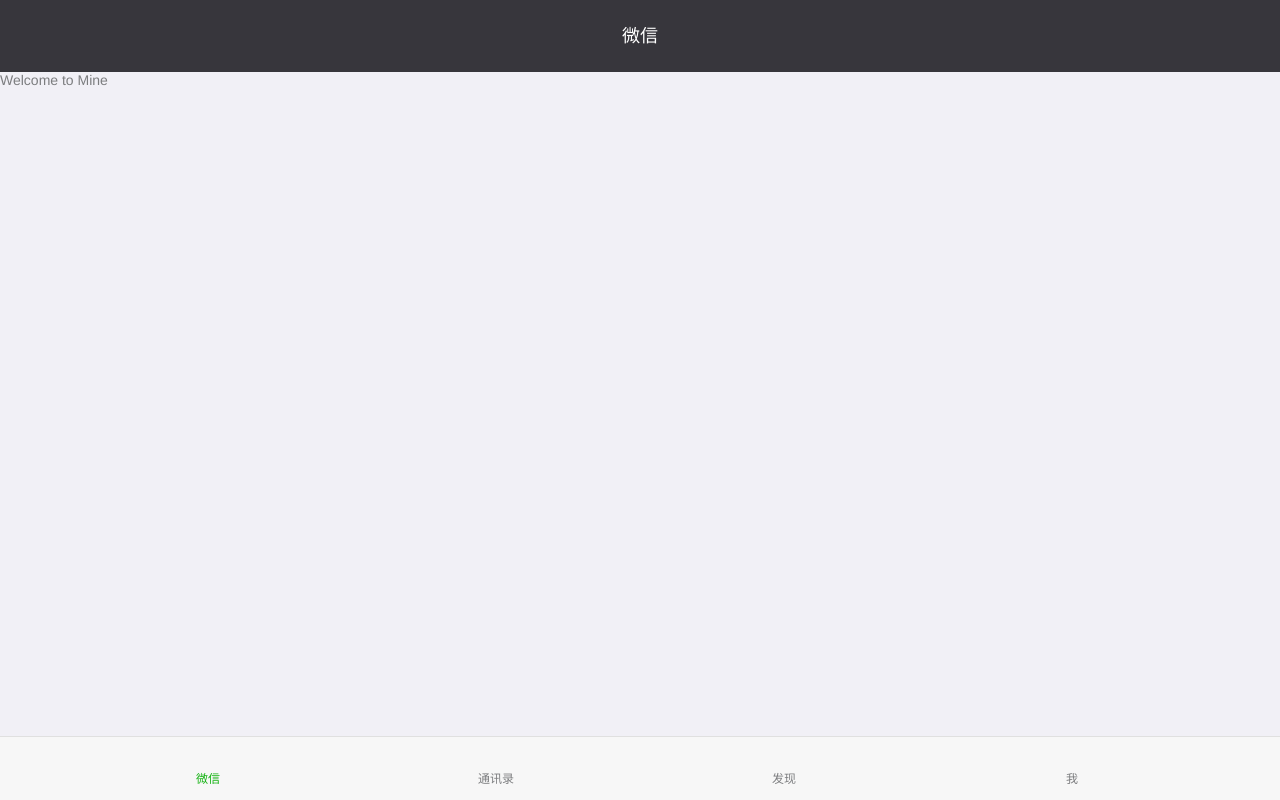
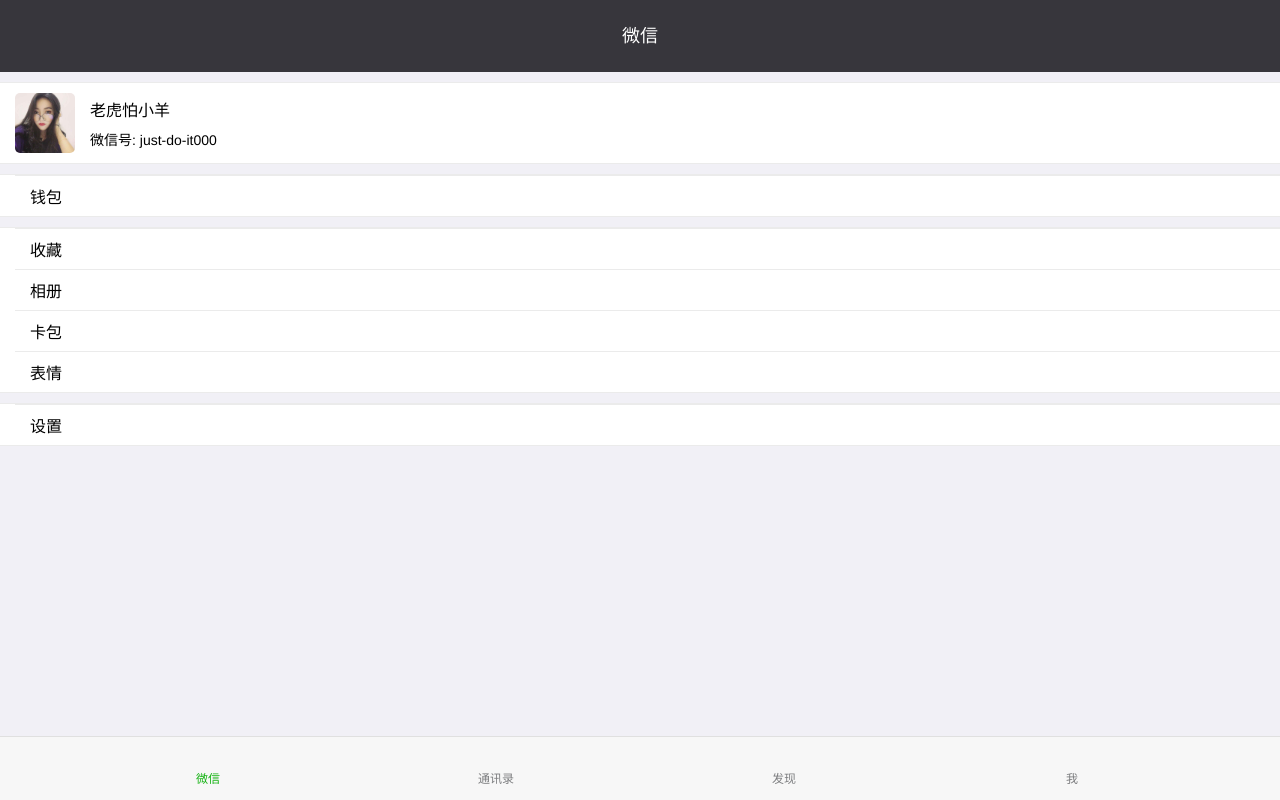
Before and after one commit to AlbertYu8467/weixin-project, a Vue app: page /#/mine in a window 1280 px wide. Built offline with nearby package versions, Linux system fonts and the light colour scheme; a small style sheet from the web is missing.

Commit message:
发现&wo页面

```diff
--- a/index.html
+++ b/index.html
@@ -5,7 +5,7 @@
     <meta charset="utf-8">
     <meta name="viewport" content="width=device-width,initial-scale=1.0">
     <title>weixin-project</title>
-    <link rel="stylesheet" href="//at.alicdn.com/t/font_642721_o1eeznsacgjmunmi.css">
+    <link rel="stylesheet" href="//at.alicdn.com/t/font_642721_b7fs1td78xvtpgb9.css">
 </head>
 
 <body>
--- /dev/null
+++ b/src/components/common/term.vue
@@ -0,0 +1,52 @@
+<template>
+  <div class="term-item">
+      <div class="term-left">
+         <i :class="['iconfont',className]" :style="{'color':color}"></i>
+        <span class="term-name">{{name}}</span>
+      </div>
+      <div class="term-right">
+        <i class="iconfont icon-previewright"></i>
+      </div>
+  </div>
+</template>
+<script>
+export default {
+    props:['name','className','color'],
+  name:'term'
+}
+</script>
+<style scoped>
+    .term-item {
+        display: flex;
+        justify-content: space-between;
+        align-items: center;
+        padding: 5px 0;
+        border-top:1px solid #EBEBEB;
+    }
+    .term-item {
+        cursor: pointer;
+    }
+    .term-left {
+        height: 30px;
+        display: flex;
+        align-items: center;
+    }
+    .term-left i{
+        font-size: 20px;
+    }
+    .term-name {
+        font-size: 16px;
+        color:#000;
+        margin-left: 15px;
+    }
+    .term-right {
+        width: 30px;
+        height: 30px;
+        text-align: center;
+        line-height: 30px;
+    }
+    .term-right i {
+        font-size: 22px;
+        color:#D0D0D0;
+    }
+</style>
--- a/src/components/contacts/rightCap.vue
+++ b/src/components/contacts/rightCap.vue
@@ -8,7 +8,7 @@
 export default {
   data(){
     return {
-      capList:[...'ABCDEFGHIJKLMNOPQRSTUVWXYZ']
+      capList:[...'ABCDEFGHIJKLMNOPQRSTUVWXYZ#']
     }
   }
 }
@@ -17,7 +17,7 @@
   .right{
     position: fixed;
     right: 10px;
-    top:24vh;
+    top:20vh;
     width: 20px;
   }
   .caption{
--- a/src/components/find/find.vue
+++ b/src/components/find/find.vue
@@ -1,22 +1,48 @@
 <template>
-  <div class="wx">
-    <p>{{msg}}</p>
+  <div class="find container">
+    <div class="term-container">
+      <term name='朋友圈' className='icon-pengyouquan' color='#5DD500'></term>
+    </div>
+    <div class="term-container">
+      <term name='扫一扫' className='icon-saoyisao' color='#00BAF2'></term>
+      <term name='摇一摇' className='icon-weixinyaoyiyaoicon' color='#00BAF2'></term>
+    </div>
+    <div class="term-container">
+      <term name='附近的人' className='icon-fujin' color='#01B5FC'></term>
+      <term name='漂流瓶' className='icon-bottle' color='#01B5FC'></term>
+    </div>
+    <div class="term-container">
+      <term name='小程序' className='icon-xiaochengxu' color='#7384D1'></term>
+    </div>
   </div>
 </template>
 
 <script>
-
+import term from '@/components/common/term'
+import {mapMutations} from 'vuex'
 export default {
   name: 'contacts',
+  components:{
+    term
+  },
   data () {
     return {
       msg: 'Welcome to Find'
     }
-  }
+  },
 }
 </script>
 
 <!-- Add "scoped" attribute to limit CSS to this component only -->
 <style scoped>
-
+  .find {
+    padding-top:10px;
+  }
+  .term-container{
+    border-top:1px solid #EBEBEB;
+    border-bottom:1px solid #EBEBEB;
+    margin-bottom: 10px;
+    padding-left: 15px;
+    background: #fff;
+  }
 </style>
--- a/src/components/header/header.vue
+++ b/src/components/header/header.vue
@@ -2,6 +2,9 @@
   <div class="header">
       <div class="header-name">{{this.title}}</div>
       <div class="add-friend" v-if="this.title == '通讯录' ">
+          <i class="iconfont icon-mn_tianjiahaoyou"></i>
+      </div>
+      <div class="add-friend" v-else-if="this.title == '微信' ">
           <i class="iconfont icon-jia"></i>
       </div>
   </div>
--- a/src/components/mine/mine.vue
+++ b/src/components/mine/mine.vue
@@ -1,12 +1,42 @@
 <template>
-  <div class="wx">
-    <p>{{msg}}</p>
+  <div class="mine">
+    <div class="term-container">
+      <div class="intro">
+        <div class="person-avatar">
+          <img src="/static/dan.jpg" alt="">
+        </div>
+        <div class="intro-middle">
+          <div class="intro-nickname">老虎怕小羊</div>
+          <div class="intro-wx">微信号: just-do-it000</div>
+        </div>
+        <div class="intro-rignt">
+          <i class="iconfont icon-erweima"></i>
+          <i class="iconfont icon-previewright"></i>
+        </div>
+      </div>
+    </div>
+    <div class="term-container">
+      <term name='钱包' className='icon-qianbao' color='#11AEFF'></term>
+    </div>
+    <div class="term-container">
+      <term name='收藏' className='icon-shoucang' color='#FD504A'></term>
+      <term name='相册' className='icon-xiangce' color='#08B2FA'></term>
+      <term name='卡包' className='icon-qiabao' color='#A0DA0A'></term>
+      <term name='表情' className='icon-biaoqing' color='#FEC403'></term>
+    </div>
+    <div class="term-container">
+      <term name='设置' className='icon-icon-test' color='#06ADFF'></term>
+    </div>
   </div>
 </template>
 
 <script>
+import term from '@/components/common/term.vue'
 export default {
   name: 'mine',
+  components:{
+    term
+  },
   data () {
     return {
       msg: 'Welcome to Mine'
@@ -17,5 +47,47 @@
 
 <!-- Add "scoped" attribute to limit CSS to this component only -->
 <style scoped>
-
+  .mine {
+    padding-top:10px;
+  }
+  .term-container{
+    border-top:1px solid #EBEBEB;
+    border-bottom:1px solid #EBEBEB;
+    margin-bottom: 10px;
+    padding-left: 15px;
+    background: #fff;
+  }
+  .intro {
+    display: flex;
+    padding: 10px 0;
+    padding-right:10px;
+  }
+  .person-avatar {
+    width: 60px;
+    height: 60px;
+  }
+  .person-avatar img {
+    width: 100%;
+    height: 100%;
+    border-radius: 5px;
+  }
+  .intro-middle {
+    display: flex;
+    flex-grow: 1;
+    flex-direction: column;
+    justify-content: space-around;
+    margin-left:15px;
+    color:#000;
+  }
+  .intro-nickname {
+    font-size: 16px;
+  }
+  .intro-rignt {
+    display: flex;
+    align-items: center;
+  }
+  .intro-rignt i{
+    font-size: 22px;
+    color: #D0D0D0;
+  }
 </style>
--- /dev/null
+++ b/src/components/weixin/notice.vue
@@ -0,0 +1,58 @@
+<template>
+  <div class="notice-item">
+      <div class="notice-avatar">
+          <img :src="'/static/'+note.src" alt="">
+      </div>
+      <div class="notice-content">
+          <div class="up">
+              <div class="nickname">{{note.nickName}}</div>
+              <div class="time">{{note.time}}</div>
+          </div>
+          <div class="down">
+              <div class="text">{{note.txt}}</div>
+          </div>
+      </div>
+  </div>
+</template>
+<script>
+export default {
+  props:['note']
+}
+</script>
+<style scoped>
+    .notice-item {
+        display: flex;
+        padding: 10px;
+        border-bottom: 1px solid #EBEBEB;
+        align-items: center;
+        background: #fff;
+    }
+    .notice-avatar {
+        width: 40px;
+        height: 40px;
+    }
+    .notice-avatar img{
+        width: 100%;
+        height: 100%;
+    }
+    .notice-content {
+        flex-grow: 1;
+        margin-left:10px;
+    }
+    .up {
+        display: flex;
+        justify-content: space-between;
+        margin-bottom: 5px;
+    }
+    .time {
+        font-size:12px;
+    }
+    .nickname {
+        color: #000;
+        font-size: 14px;
+        margin-left:0;
+    }
+    .down .text{
+        font-size: 12px;
+    }
+</style>
--- a/src/components/weixin/weixin.vue
+++ b/src/components/weixin/weixin.vue
@@ -1,21 +1,79 @@
 <template>
-  <div class="wx">
+  <div class="wx container">
     <input-search></input-search>
+    <notice v-for='(item,index) in noticeList' :key='index' :note='item'></notice>
   </div>
 </template>
 
 <script>
 import inputSearch from '@/components/common/inputSearch'
+import notice from '@/components/weixin/notice'
 export default {
   name: 'weixin',
+  components:{
+     inputSearch,
+     notice
+  },
   data () {
     return {
-      msg: 'Welcome to Weixin'
+      noticeList:[
+        {
+          src:'dan.jpg',
+          nickName:'小朱',
+          txt:'也许吧',
+          time:'星期一'
+        },
+        {
+          src:'celuo.jpg',
+          nickName:'小李',
+          txt:'和高考一样',
+          time:'星期五'
+        },
+        {
+          src:'celuo.jpg',
+          nickName:'小朱',
+          txt:'怎么会',
+          time:'星期六'
+        },
+        {
+          src:'dan.jpg',
+          nickName:'小杨',
+          txt:'和高考一样',
+          time:'星期一'
+        },
+        {
+          src:'dan.jpg',
+          nickName:'小许',
+          txt:'干什么',
+          time:'星期二'
+        },
+        {
+          src:'celuo.jpg',
+          nickName:'小曹',
+          txt:'和高考一样',
+          time:'星期三'
+        },
+        {
+          src:'dan.jpg',
+          nickName:'小汪',
+          txt:'和高考一样',
+          time:'星期六'
+        },
+        {
+          src:'celuo.jpg',
+          nickName:'小刘',
+          txt:'和高考一样',
+          time:'星期四'
+        },
+        {
+          src:'dan.jpg',
+          nickName:'小宋',
+          txt:'和高考一样',
+          time:'星期一'
+        },
+      ]
     }
   },
-  components:{
-     inputSearch
-  }
 }
 </script>
 
```
